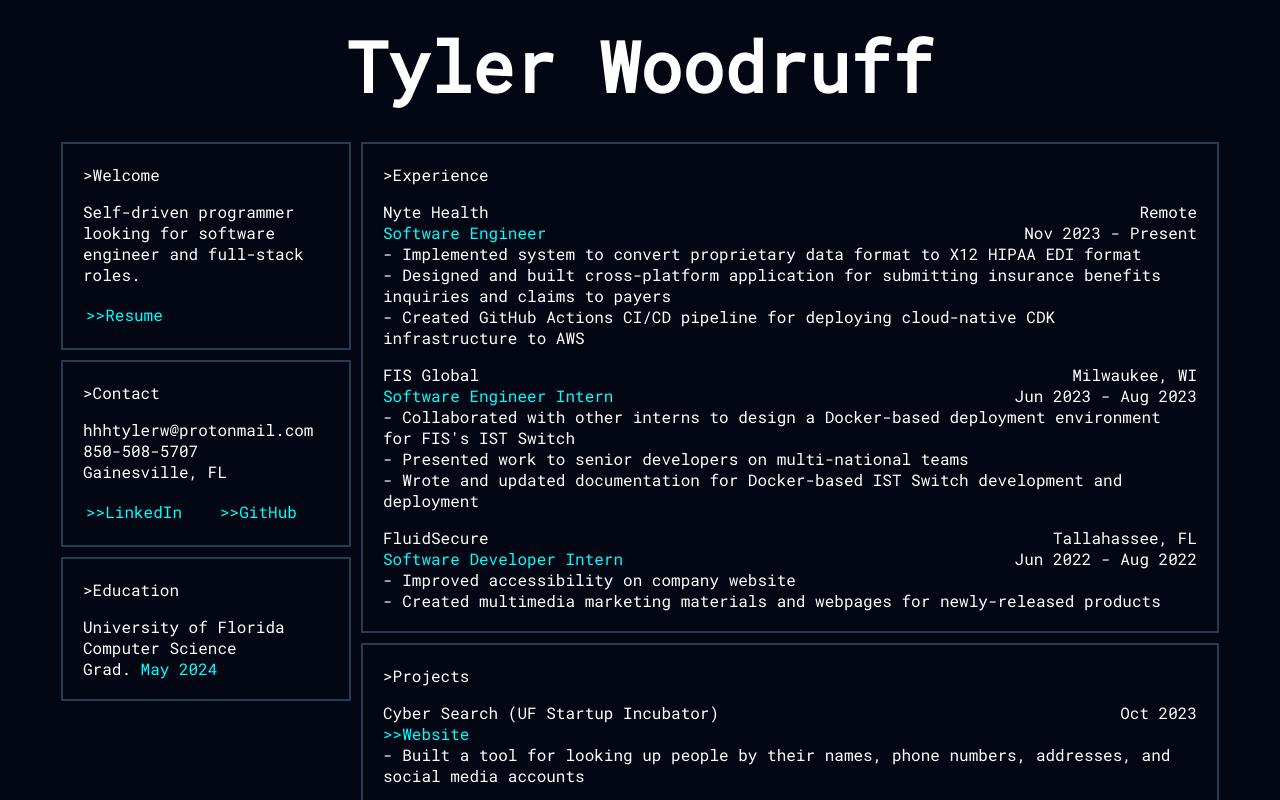
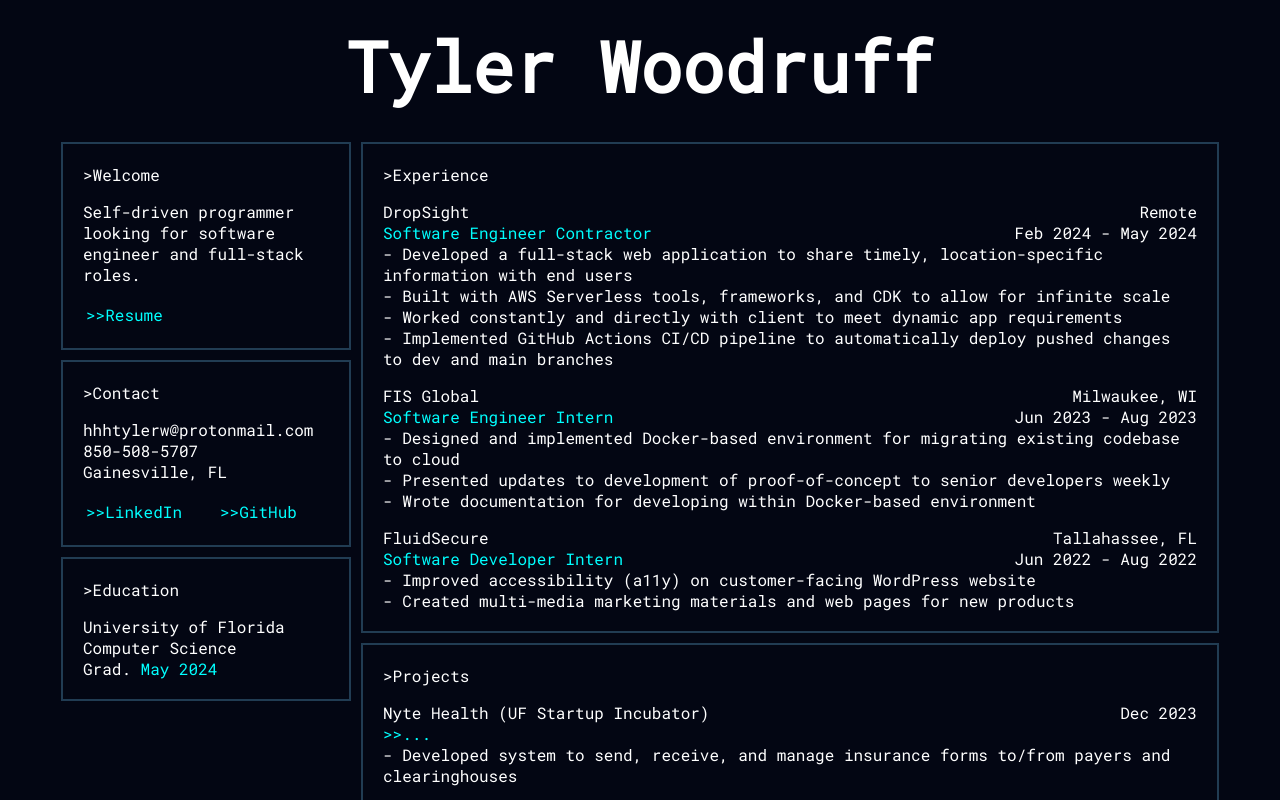
Before and after one commit to hhhtylerw/portfolio, a Svelte app: page / in a window 1280 px wide. Shown: the top 800 px of the page. Built offline with nearby package versions, Linux system fonts and the light colour scheme.

Commit message:
update info

```diff
--- a/src/App.svelte
+++ b/src/App.svelte
@@ -3,15 +3,16 @@
 
 	let experiences = [
 		{
-			"name": "Nyte Health",
+			"name": "DropSight",
 			"location": "Remote",
-			"title": "Software Engineer",
-			"dates": "Nov 2023 - Present",
+			"title": "Software Engineer Contractor",
+			"dates": "Feb 2024 - May 2024",
 			"description":
 				[
-					"- Implemented system to convert proprietary data format to X12 HIPAA EDI format",
-					"- Designed and built cross-platform application for submitting insurance benefits inquiries and claims to payers",
-					"- Created GitHub Actions CI/CD pipeline for deploying cloud-native CDK infrastructure to AWS"
+					"- Developed a full-stack web application to share timely, location-specific information with end users",
+					"- Built with AWS Serverless tools, frameworks, and CDK to allow for infinite scale",
+					"- Worked constantly and directly with client to meet dynamic app requirements",
+					"- Implemented GitHub Actions CI/CD pipeline to automatically deploy pushed changes to dev and main branches"
 				]
 		},
 		{
@@ -21,9 +22,9 @@
 			"dates": "Jun 2023 - Aug 2023",
 			"description":
 				[
-					"- Collaborated with other interns to design a Docker-based deployment environment for FIS's IST Switch",
-					"- Presented work to senior developers on multi-national teams",
-					"- Wrote and updated documentation for Docker-based IST Switch development and deployment"
+					"- Designed and implemented Docker-based environment for migrating existing codebase to cloud",
+					"- Presented updates to development of proof-of-concept to senior developers weekly",
+					"- Wrote documentation for developing within Docker-based environment"
 				]
 		},
 		{
@@ -33,28 +34,20 @@
 			"dates": "Jun 2022 - Aug 2022",
 			"description":
 				[
-					"- Improved accessibility on company website",
-					"- Created multimedia marketing materials and webpages for newly-released products"
+					"- Improved accessibility (a11y) on customer-facing WordPress website",
+					"- Created multi-media marketing materials and web pages for new products"
 				]
 		}
-			// },
-		// {
-		// 	"name": "0xRay",
-		// 	"location": "Remote",
-		// 	"title": "Co-Owner / Software Engineer",
-		// 	"dates": "Sep 2021 - Oct 2022",
-		// 	"description": ["- Created and hosted a free application with 2.5k+ users", "- Worked with a team to advertise and monetize product"]
-		// },
-		// {
-		// 	"name": "Jolt Industries",
-		// 	"location": "Remote",
-		// 	"title": "Software Engineer / Sales",
-		// 	"dates": "Nov 2020 - Jan 2022",
-		// 	"description": ["- Created free, consumer-oriented software that enabled users to profit", "- Marketed software and IP proxy solutions"]
-		// }
 	]
 
 	let projects = [
+		{
+			"name": "Nyte Health (UF Startup Incubator)",
+			"date": "Dec 2023",
+			"caption": ">>...",
+			"link": "https://www.tyle.rw",
+			"description": ["- Developed system to send, receive, and manage insurance forms to/from payers and clearinghouses"]
+		},
 		{
 			"name": "Cyber Search (UF Startup Incubator)",
 			"date": "Oct 2023",
```
